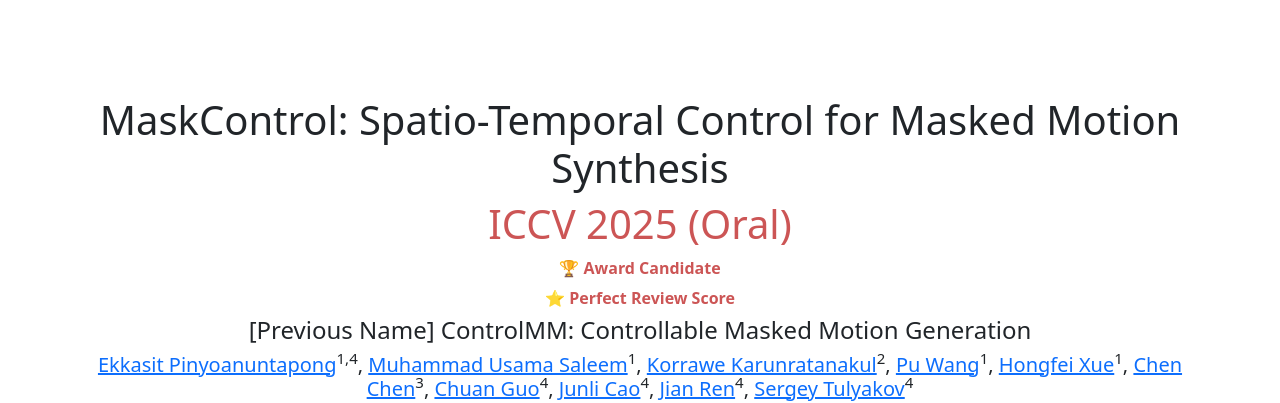
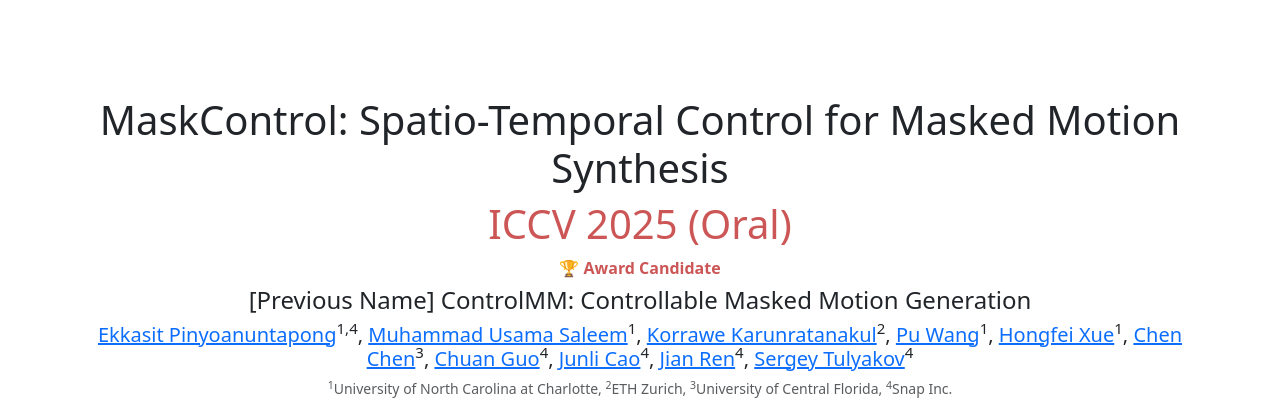
Before and after one commit to exitudio/ControlMM-page, a plain HTML site: page index.html in a window 1280 px wide. Shown: the top 403 px of the page. Drawn offline with nearby package versions, Linux system fonts and the light colour scheme.

Commit message:
Update index.html

```diff
--- a/index.html
+++ b/index.html
@@ -262,9 +262,9 @@
                     <p style="margin: 6px 0;">
                       🏆 <strong style="color:#c55;">Award Candidate</strong>
                     </p>
-                    <p style="margin: 6px 0;">
+                    <!--p style="margin: 6px 0;">
                       ⭐ <strong style="color:#c55;">Perfect Review Score</strong>
-                    </p>
+                  </p-->
                   </div>
                   <h4 >[Previous Name] ControlMM: Controllable Masked Motion Generation</h4>
                   <h5>
```
